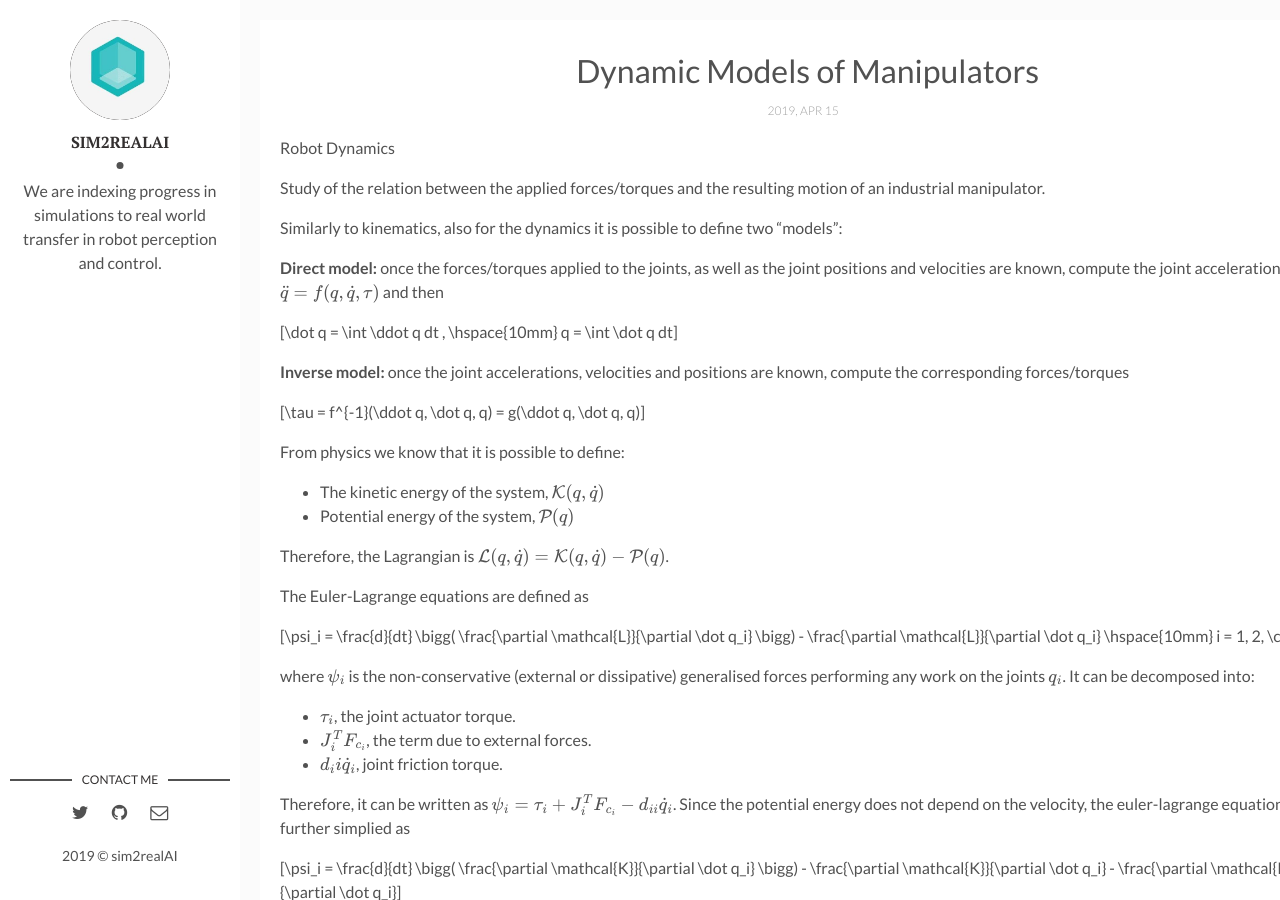
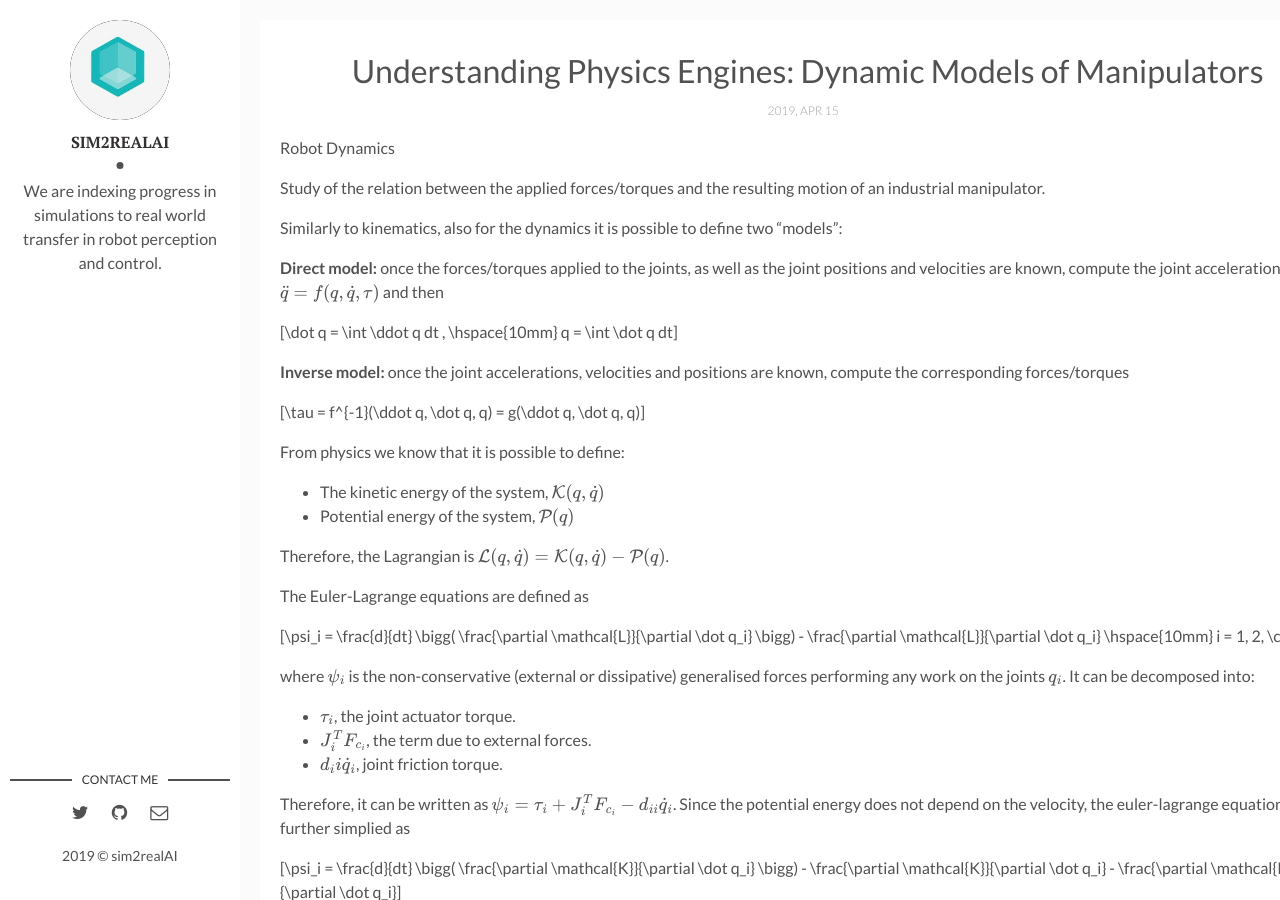
Before and after one commit to backupsim2realai/backupsim2realai.github.io, a Jekyll site: the page built from _posts/2019-04-15-Dynamic-Model-Of-Manipulators.markdown, in a window 1280 px wide and 900 px high. Built offline with Jekyll 4.4.1, drawn with Linux system fonts in a browser that asks for light colours; formulas are drawn with MathJax 3.

Commit message:
update title
Signed-off-by: Ankur Handa <ahanda@nvidia.com>

```diff
--- a/_posts/2019-04-15-Dynamic-Model-Of-Manipulators.markdown
+++ b/_posts/2019-04-15-Dynamic-Model-Of-Manipulators.markdown
@@ -1,6 +1,6 @@
 ---
 layout: post
-title: "Dynamic Models of Manipulators"
+title: "Understanding Physics Engines: Dynamic Models of Manipulators"
 date: 2019-04-15 13:32:20 +0100
 description: describing the equations of motions as used in simulators # Add post description (optional)
 img:  # Add image post (optional)
```
